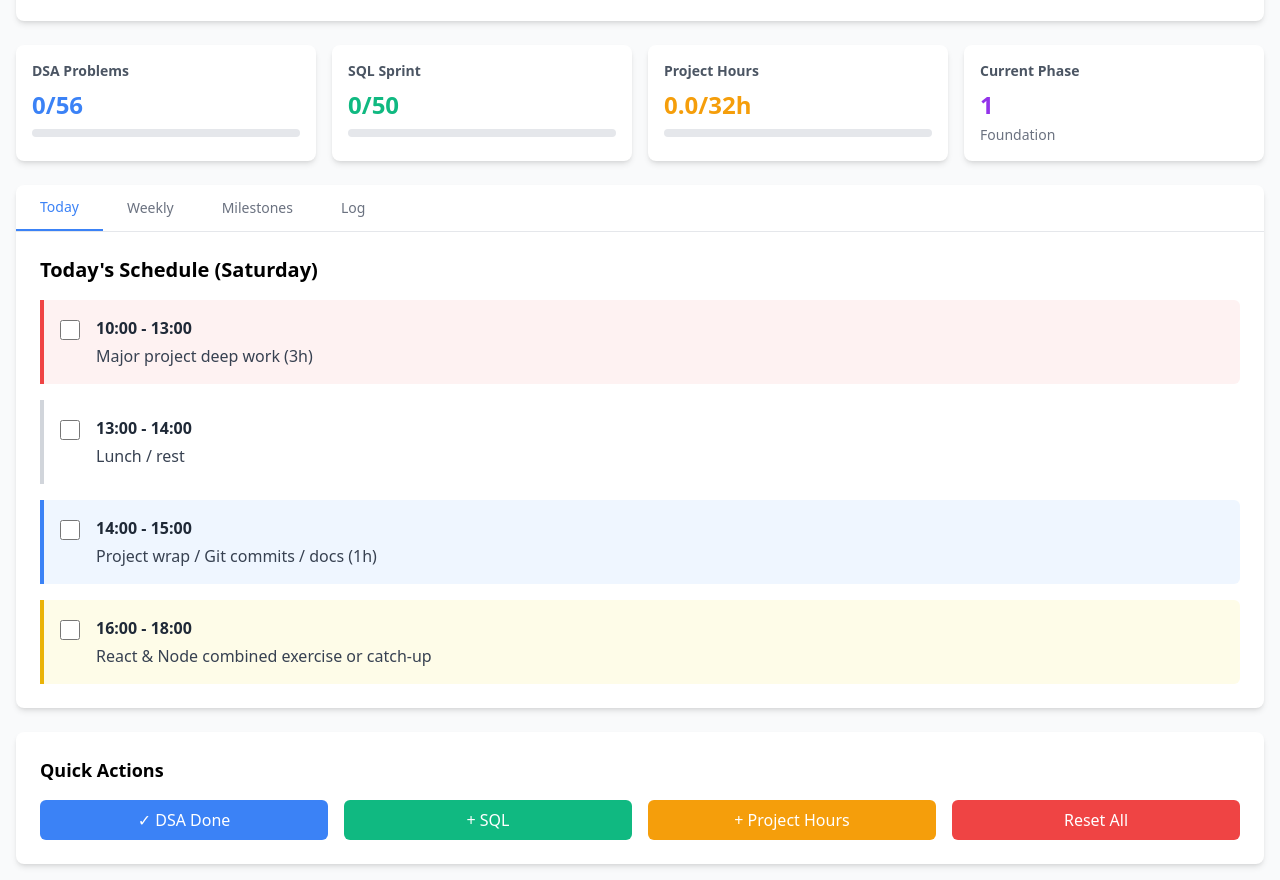
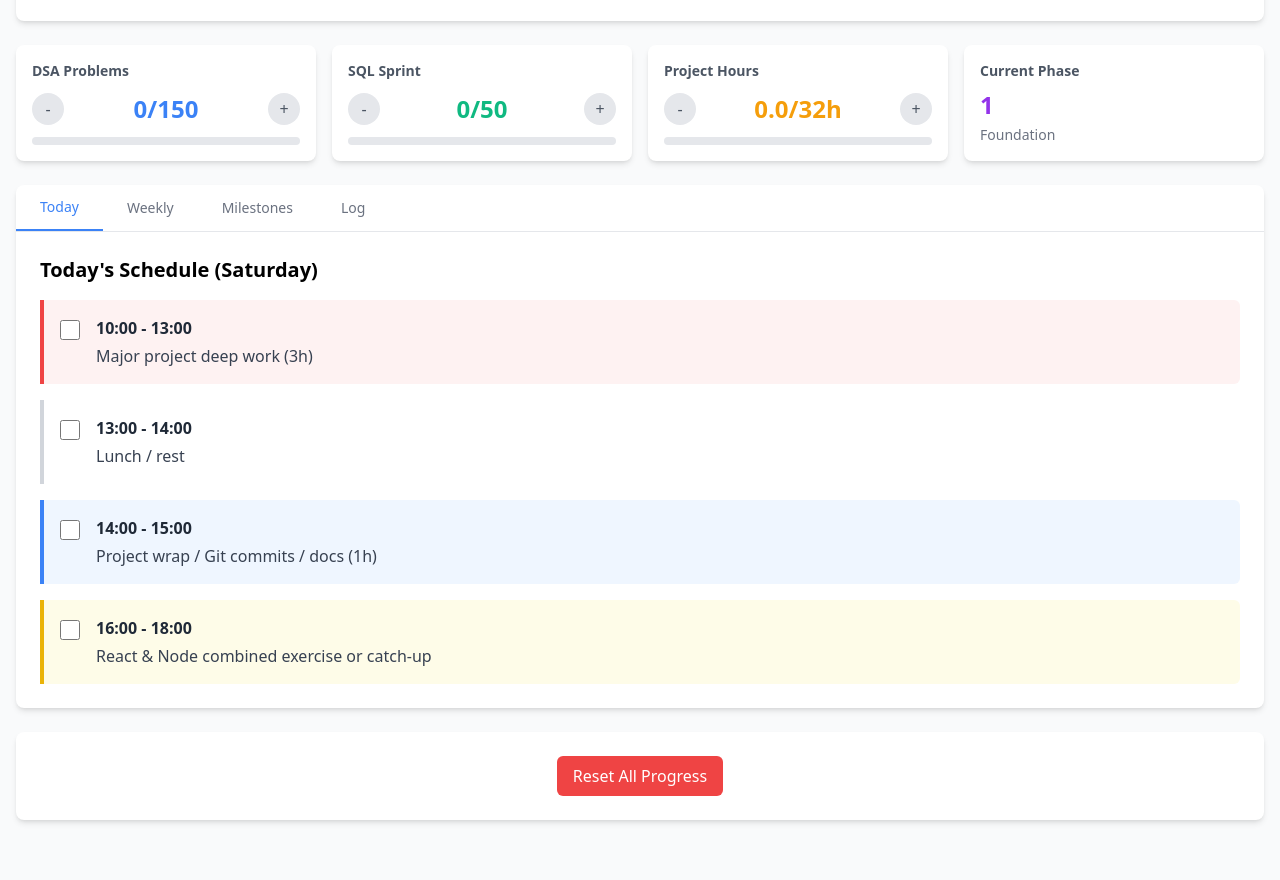
Before and after one commit to Sandesh-projects/Schedule, a plain HTML site: page index.html in a window 1280 px wide. Shown: the part 107-987 px from the top of the page. After the commit the page ends 943 px from the top, so only its background shows below. Drawn offline with nearby package versions, Linux system fonts and the light colour scheme.

Commit message:
Update index.html

```diff
--- a/index.html
+++ b/index.html
@@ -40,27 +40,43 @@
 
         <!-- Progress Overview -->
         <div class="grid grid-cols-2 md:grid-cols-4 gap-4 mb-6">
-            <div class="bg-white rounded-lg shadow-md p-4">
+            <!-- DSA Card -->
+            <div class="bg-white rounded-lg shadow-md p-4 flex flex-col">
                 <h3 class="text-sm font-semibold text-gray-600 mb-2">DSA Problems</h3>
-                <div class="text-2xl font-bold text-primary" id="dsaProgress">0/56</div>
+                <div class="flex-grow flex items-center justify-between">
+                    <button onclick="decrement('dsa')" class="w-8 h-8 rounded-full bg-gray-200 text-gray-600 hover:bg-gray-300">-</button>
+                    <div class="text-2xl font-bold text-primary" id="dsaProgress">0/150</div>
+                    <button onclick="increment('dsa')" class="w-8 h-8 rounded-full bg-gray-200 text-gray-600 hover:bg-gray-300">+</button>
+                </div>
                 <div class="w-full bg-gray-200 rounded-full h-2 mt-2">
                     <div class="bg-primary h-2 rounded-full" id="dsaProgressBar" style="width: 0%"></div>
                 </div>
             </div>
-            <div class="bg-white rounded-lg shadow-md p-4">
+            <!-- SQL Card -->
+            <div class="bg-white rounded-lg shadow-md p-4 flex flex-col">
                 <h3 class="text-sm font-semibold text-gray-600 mb-2">SQL Sprint</h3>
-                <div class="text-2xl font-bold text-secondary" id="sqlProgress">0/50</div>
+                 <div class="flex-grow flex items-center justify-between">
+                    <button onclick="decrement('sql')" class="w-8 h-8 rounded-full bg-gray-200 text-gray-600 hover:bg-gray-300">-</button>
+                    <div class="text-2xl font-bold text-secondary" id="sqlProgress">0/50</div>
+                    <button onclick="increment('sql')" class="w-8 h-8 rounded-full bg-gray-200 text-gray-600 hover:bg-gray-300">+</button>
+                </div>
                 <div class="w-full bg-gray-200 rounded-full h-2 mt-2">
                     <div class="bg-secondary h-2 rounded-full" id="sqlProgressBar" style="width: 0%"></div>
                 </div>
             </div>
-            <div class="bg-white rounded-lg shadow-md p-4">
+            <!-- Project Hours Card -->
+            <div class="bg-white rounded-lg shadow-md p-4 flex flex-col">
                 <h3 class="text-sm font-semibold text-gray-600 mb-2">Project Hours</h3>
-                <div class="text-2xl font-bold text-accent" id="projectProgress">0/32h</div>
+                 <div class="flex-grow flex items-center justify-between">
+                    <button onclick="decrement('project')" class="w-8 h-8 rounded-full bg-gray-200 text-gray-600 hover:bg-gray-300">-</button>
+                    <div class="text-2xl font-bold text-accent" id="projectProgress">0/32h</div>
+                    <button onclick="increment('project')" class="w-8 h-8 rounded-full bg-gray-200 text-gray-600 hover:bg-gray-300">+</button>
+                </div>
                 <div class="w-full bg-gray-200 rounded-full h-2 mt-2">
                     <div class="bg-accent h-2 rounded-full" id="projectProgressBar" style="width: 0%"></div>
                 </div>
             </div>
+            <!-- Current Phase Card -->
             <div class="bg-white rounded-lg shadow-md p-4">
                 <h3 class="text-sm font-semibold text-gray-600 mb-2">Current Phase</h3>
                 <div class="text-2xl font-bold text-purple-600" id="currentWeekNum">1</div>
@@ -71,20 +87,16 @@
         <!-- Tab Navigation -->
         <div class="bg-white rounded-lg shadow-md mb-6">
             <div class="flex flex-wrap border-b border-gray-200">
-                <button class="tab-button px-4 sm:px-6 py-3 text-sm font-medium border-b-2 border-primary text-primary"
-                    data-tab="today">
+                <button class="tab-button px-4 sm:px-6 py-3 text-sm font-medium border-b-2 border-primary text-primary" data-tab="today">
                     Today
                 </button>
-                <button class="tab-button px-4 sm:px-6 py-3 text-sm font-medium text-gray-500 hover:text-gray-700"
-                    data-tab="week">
+                <button class="tab-button px-4 sm:px-6 py-3 text-sm font-medium text-gray-500 hover:text-gray-700" data-tab="week">
                     Weekly
                 </button>
-                <button class="tab-button px-4 sm:px-6 py-3 text-sm font-medium text-gray-500 hover:text-gray-700"
-                    data-tab="milestones">
+                <button class="tab-button px-4 sm:px-6 py-3 text-sm font-medium text-gray-500 hover:text-gray-700" data-tab="milestones">
                     Milestones
                 </button>
-                <button class="tab-button px-4 sm:px-6 py-3 text-sm font-medium text-gray-500 hover:text-gray-700"
-                    data-tab="progress">
+                <button class="tab-button px-4 sm:px-6 py-3 text-sm font-medium text-gray-500 hover:text-gray-700" data-tab="progress">
                     Log
                 </button>
             </div>
@@ -129,11 +141,8 @@
             <div id="progress-tab" class="tab-content p-4 sm:p-6 hidden">
                 <h2 class="text-xl font-bold mb-4">Daily Progress Log</h2>
                 <div class="mb-4">
-                    <textarea id="progressInput"
-                        placeholder="What did you accomplish today? What blocked you? What's tomorrow's plan?"
-                        class="w-full p-3 border rounded-md h-24 resize-none"></textarea>
-                    <button onclick="saveLog()"
-                        class="mt-2 bg-primary text-white px-4 py-2 rounded-md hover:bg-blue-600">
+                    <textarea id="progressInput" placeholder="What did you accomplish today? What blocked you? What's tomorrow's plan?" class="w-full p-3 border rounded-md h-24 resize-none"></textarea>
+                    <button onclick="saveLog()" class="mt-2 bg-primary text-white px-4 py-2 rounded-md hover:bg-blue-600">
                         Save Today's Log
                     </button>
                 </div>
@@ -144,25 +153,10 @@
         </div>
 
         <!-- Quick Actions -->
-        <div class="bg-white rounded-lg shadow-md p-6">
-            <h2 class="text-lg font-bold mb-4">Quick Actions</h2>
-            <div class="grid grid-cols-2 md:grid-cols-4 gap-4">
-                <button onclick="markDSAComplete()"
-                    class="bg-primary text-white px-4 py-2 rounded-md hover:bg-blue-600">
-                    ✓ DSA Done
-                </button>
-                <button onclick="addSQLProblems()"
-                    class="bg-secondary text-white px-4 py-2 rounded-md hover:bg-green-600">
-                    + SQL
-                </button>
-                <button onclick="addProjectHours()"
-                    class="bg-accent text-white px-4 py-2 rounded-md hover:bg-yellow-600">
-                    + Project Hours
-                </button>
-                <button onclick="resetProgress()" class="bg-red-500 text-white px-4 py-2 rounded-md hover:bg-red-600">
-                    Reset All
-                </button>
-            </div>
+        <div class="bg-white rounded-lg shadow-md p-6 text-center">
+             <button onclick="resetProgress()" class="bg-red-500 text-white px-4 py-2 rounded-md hover:bg-red-600">
+                    Reset All Progress
+            </button>
         </div>
     </div>
 
@@ -249,7 +243,7 @@
                 progress = { ...defaultProgress, ...parsed };
                 progress.milestoneStatus = { ...defaultProgress.milestoneStatus, ...parsed.milestoneStatus };
             } else {
-                progress = JSON.parse(JSON.stringify(defaultProgress)); // Deep copy for initial state
+                progress = JSON.parse(JSON.stringify(defaultProgress));
             }
         }
 
@@ -260,8 +254,8 @@
 
         // --- UI UPDATE FUNCTIONS ---
         function updateProgressDisplay() {
-            document.getElementById('dsaProgress').textContent = `${progress.dsaProblems}/56`;
-            document.getElementById('dsaProgressBar').style.width = `${Math.min((progress.dsaProblems / 56) * 100, 100)}%`;
+            document.getElementById('dsaProgress').textContent = `${progress.dsaProblems}/150`;
+            document.getElementById('dsaProgressBar').style.width = `${Math.min((progress.dsaProblems / 150) * 100, 100)}%`;
 
             document.getElementById('sqlProgress').textContent = `${progress.sqlProblems}/50`;
             document.getElementById('sqlProgressBar').style.width = `${(progress.sqlProblems / 50) * 100}%`;
@@ -442,6 +436,28 @@
         }
 
         // --- USER ACTIONS & EVENT HANDLERS ---
+        function increment(metric) {
+            if (metric === 'dsa') {
+                progress.dsaProblems++;
+            } else if (metric === 'sql') {
+                progress.sqlProblems = Math.min(progress.sqlProblems + 1, 50);
+            } else if (metric === 'project') {
+                progress.projectHours = Math.min(progress.projectHours + 0.5, 32);
+            }
+            saveProgressData();
+        }
+
+        function decrement(metric) {
+            if (metric === 'dsa') {
+                progress.dsaProblems = Math.max(0, progress.dsaProblems - 1);
+            } else if (metric === 'sql') {
+                progress.sqlProblems = Math.max(0, progress.sqlProblems - 1);
+            } else if (metric === 'project') {
+                progress.projectHours = Math.max(0, progress.projectHours - 0.5);
+            }
+            saveProgressData();
+        }
+
         function toggleTask(taskId) {
             progress.completedTasks[taskId] = !progress.completedTasks[taskId];
             saveProgressData();
@@ -455,35 +471,11 @@
             displayMilestones();
         }
 
-        function markDSAComplete() {
-            progress.dsaProblems++;
-            saveProgressData();
-            showNotification('DSA problem marked complete! 🎉');
-        }
-
-        function addSQLProblems() {
-            const count = prompt('How many SQL problems did you complete?');
-            if (count && !isNaN(count)) {
-                progress.sqlProblems = Math.min(progress.sqlProblems + parseInt(count), 50);
-                saveProgressData();
-                showNotification(`Added ${count} SQL problems! 📊`);
-            }
-        }
-
-        function addProjectHours() {
-            const hours = prompt('How many project hours did you complete (e.g., 1.5)?');
-            if (hours && !isNaN(hours)) {
-                progress.projectHours = Math.min(progress.projectHours + parseFloat(hours), 32);
-                saveProgressData();
-                showNotification(`Added ${hours} project hours! 🚀`);
-            }
-        }
-
         function resetProgress() {
             if (confirm('Are you sure you want to reset all progress? This cannot be undone.')) {
                 progress = JSON.parse(JSON.stringify(defaultProgress));
                 saveProgressData();
-                init(); // Re-initialize the app state and UI
+                init();
                 showNotification('Progress reset successfully.');
             }
         }
@@ -536,7 +528,7 @@
             document.getElementById('weekSelector').value = Math.min(Math.floor(daysStudied / 7) + 1, 8);
 
             loadProgress();
-            updateProgressDisplay(); // **FIX**: Ensure UI updates on initial load
+            updateProgressDisplay();
             setupTabs();
             displayTodaySchedule();
 
```
